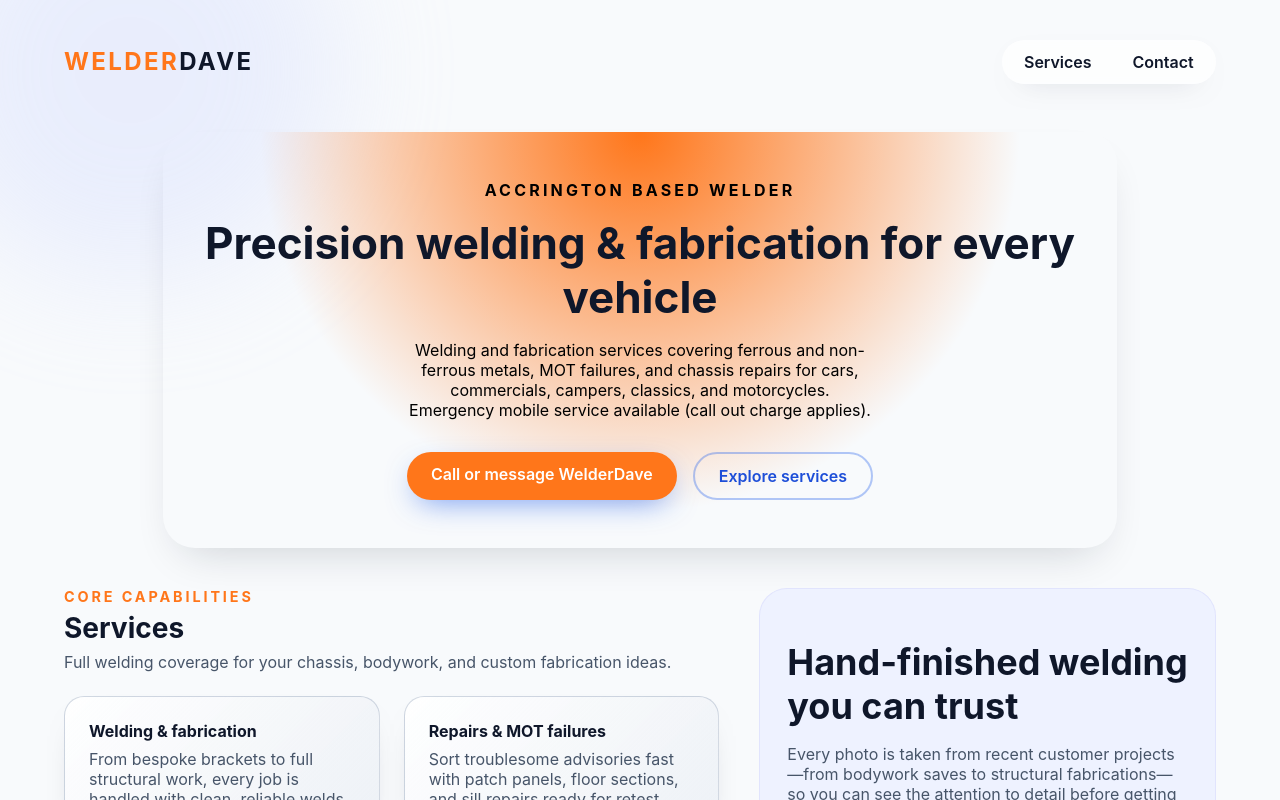
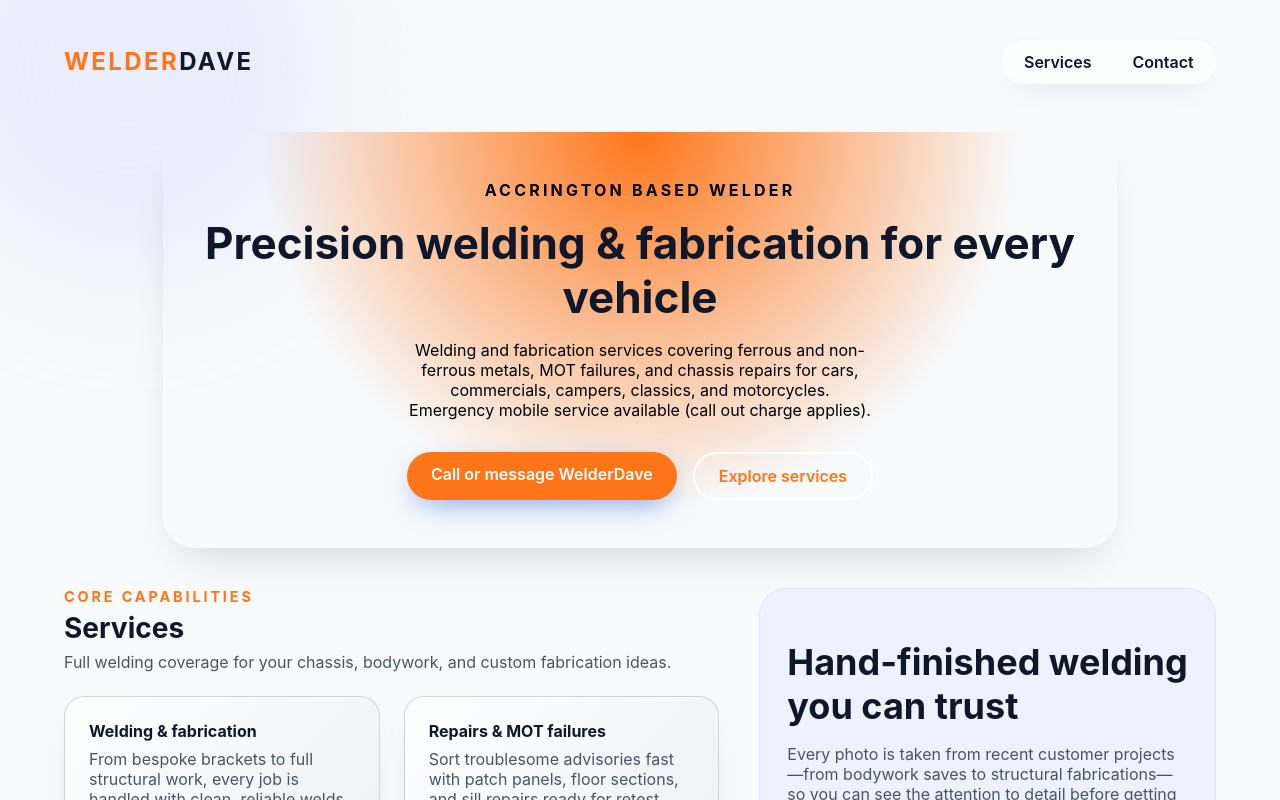
Before and after one commit to jenkinchris11/WelderDave, a Vue app in the folder vue-netlify/: page / in a window 1280 px wide. Shown: the top 800 px of the page. Built offline with nearby package versions, Linux system fonts and the light colour scheme.

Commit message:
Update HeroSection.vue

```diff
--- a/vue-netlify/src/components/HeroSection.vue
+++ b/vue-netlify/src/components/HeroSection.vue
@@ -64,8 +64,8 @@ h2 {
 }
 
 .secondary {
-  color: #1d4ed8;
-  border: 2px solid rgba(37, 99, 235, 0.35);
+  color: #FF761A;
+  border: 2px solid white;
 }
 
 .primary:hover,
```
